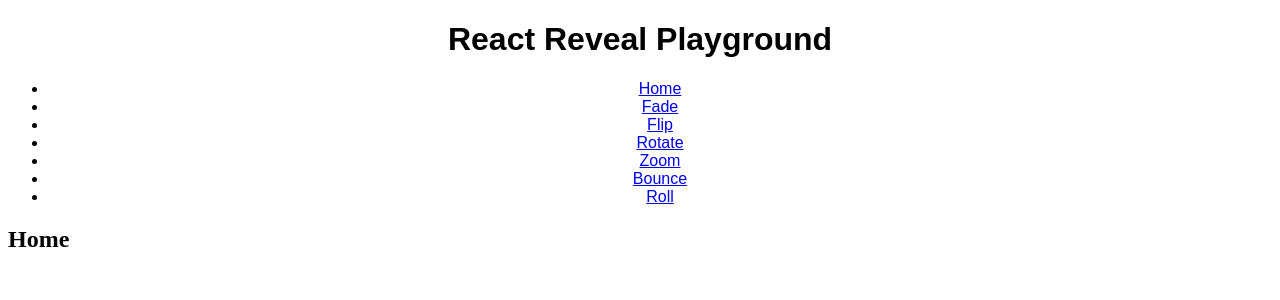
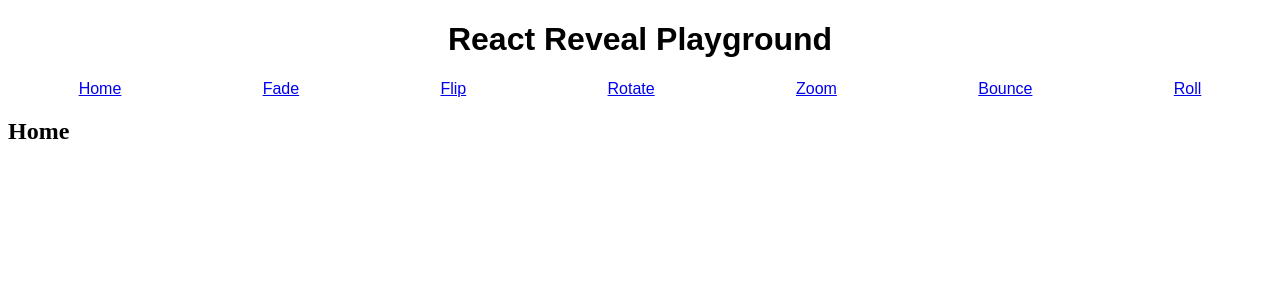
Before and after one commit to SimoNonnis/react-reveal-playground, a React (Create React App) app: page / in a window 1280 px wide. Shown: the top 300 px of the page. Built offline with nearby package versions, Linux system fonts and the light colour scheme.

Commit message:
Add basic style

```diff
--- a/src/App.js
+++ b/src/App.js
@@ -11,7 +11,7 @@ export default function App() {
       <div className="App">
         <h1>React Reveal Playground</h1>
 
-        <ul>
+        <ul className="menu-list">
           <li>
             <Link to="/">Home</Link>
           </li>
--- a/src/styles.css
+++ b/src/styles.css
@@ -2,3 +2,11 @@
   font-family: sans-serif;
   text-align: center;
 }
+
+.menu-list {
+  padding: 0;
+  list-style: none;
+  display: grid;
+
+  grid-auto-flow: column;
+}
```
